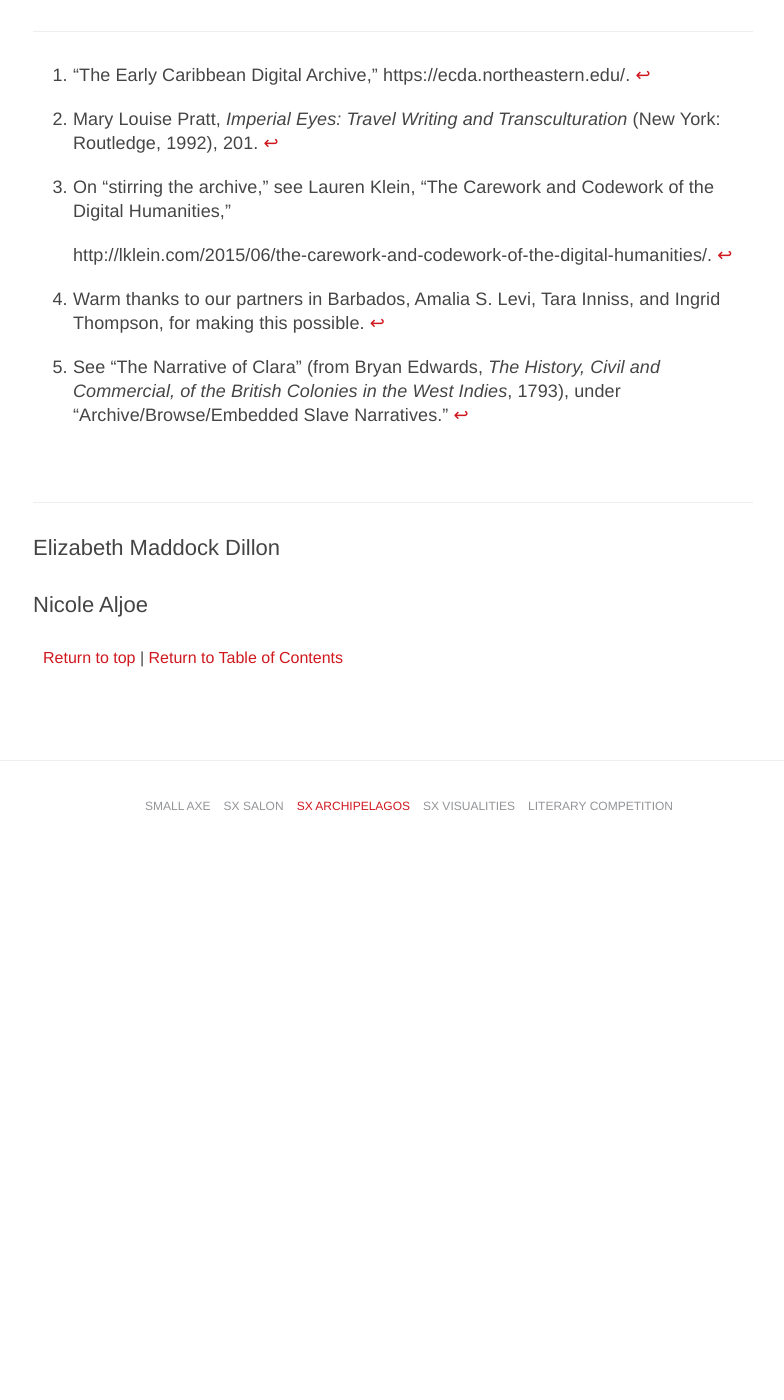
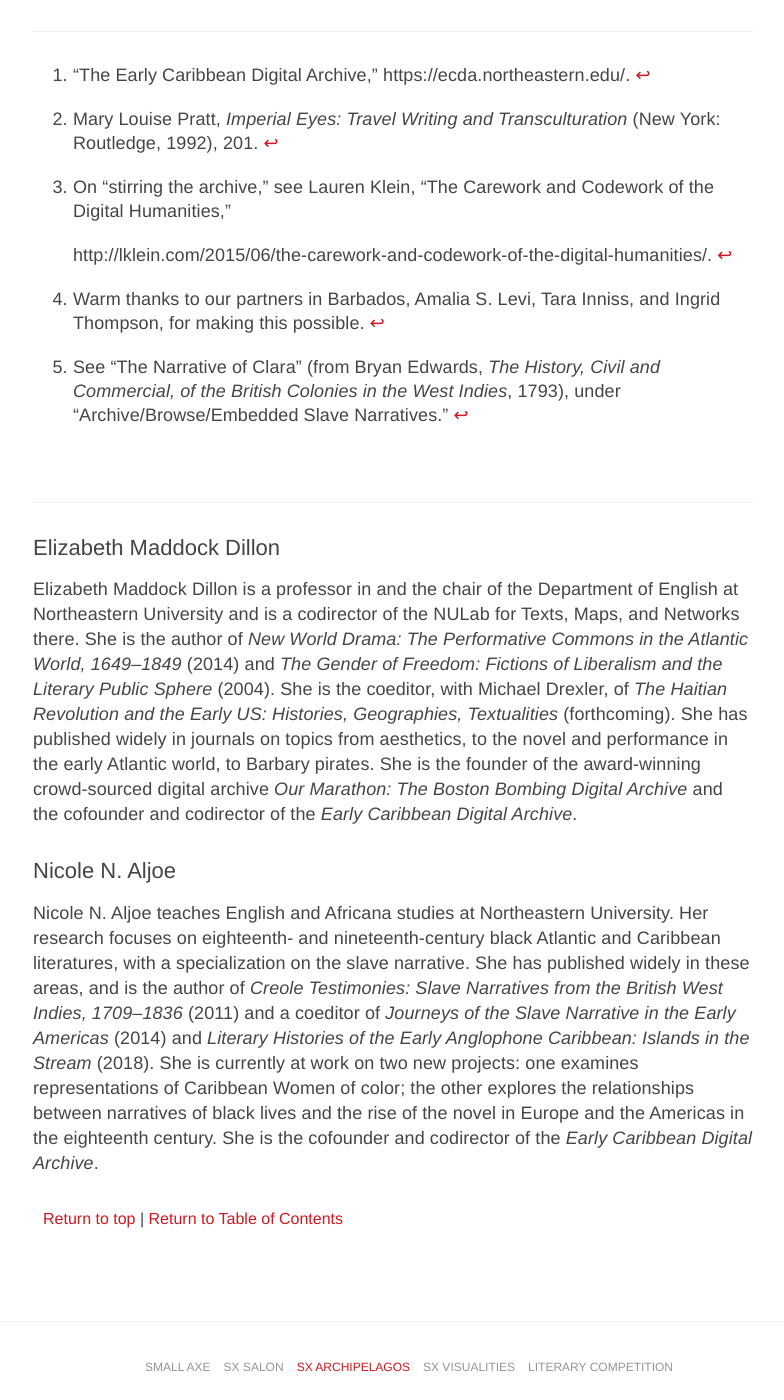
Before and after one commit to archipelagosjournal/archipelagos, a Jekyll site: the page built from _issue03/ecda_review.md, in a window 1280 px wide and 1400 px high, scrolled down 4366 px. Shown: the whole window, without its empty margins (247-1031 px from the left). Built offline with Jekyll 4.4.1, drawn with Linux system fonts in a browser that asks for light colours; before the commit the page ends 5205 px from its top, so only the background shows below that.

Commit message:
added ECDA bios

```diff
--- a/_issue03/ecda_review.md
+++ b/_issue03/ecda_review.md
@@ -8,11 +8,12 @@ doi: ""
 author:
 - name: Elizabeth Maddock Dillon
   shortname: Dillon
-  bio:
-
-- name: Nicole Aljoe
+  bio: >
+    Elizabeth Maddock Dillon is a professor in and the chair of the Department of English at Northeastern University and is a codirector of the NULab for Texts, Maps, and Networks there. She is the author of *New World Drama: The Performative Commons in the Atlantic World, 1649–1849* (2014) and *The Gender of Freedom: Fictions of Liberalism and the Literary Public Sphere* (2004). She is the coeditor, with Michael Drexler, of *The Haitian Revolution and the Early US: Histories, Geographies, Textualities* (forthcoming). She has published widely in journals on topics from aesthetics, to the novel and performance in the early Atlantic world, to Barbary pirates. She is the founder of the award-winning crowd-sourced digital archive *Our Marathon: The Boston Bombing Digital Archive* and the cofounder and codirector of the *Early Caribbean Digital Archive*.
+- name: Nicole N. Aljoe
   shortname: Aljoe
-  bio:
+  bio: >
+    Nicole N. Aljoe teaches English and Africana studies at Northeastern University. Her research focuses on eighteenth- and nineteenth-century black Atlantic and Caribbean literatures, with a specialization on the slave narrative. She has published widely in these areas, and is the author of *Creole Testimonies: Slave Narratives from the British West Indies, 1709–1836* (2011) and a coeditor of *Journeys of the Slave Narrative in the Early Americas* (2014) and *Literary Histories of the Early Anglophone Caribbean: Islands in the Stream* (2018). She is currently at work on two new projects: one examines representations of Caribbean Women of color; the other explores the relationships between narratives of black lives and the rise of the novel in Europe and the Americas in the eighteenth century. She is the cofounder and codirector of the *Early Caribbean Digital Archive*.
 
 date: April 2019
 issue: 3
```
Also changed, not shown: 1 other file.
